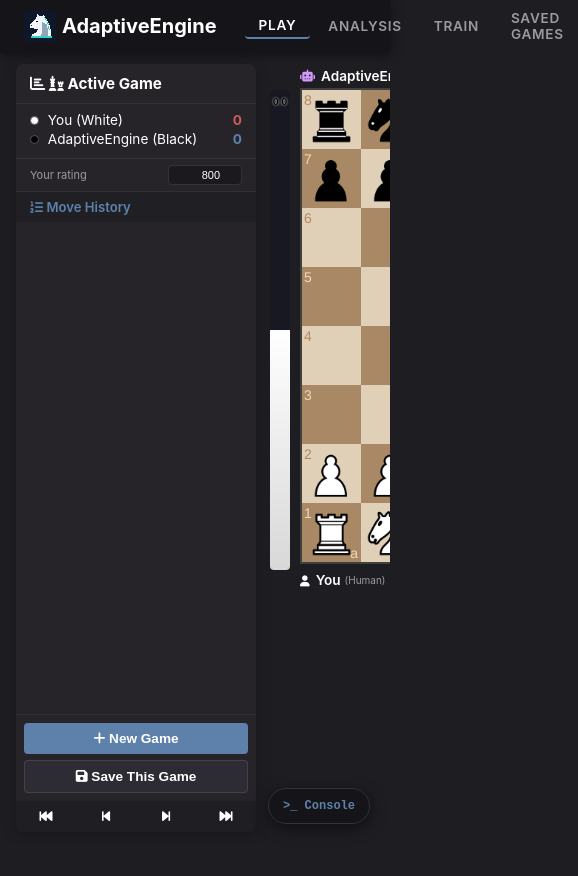
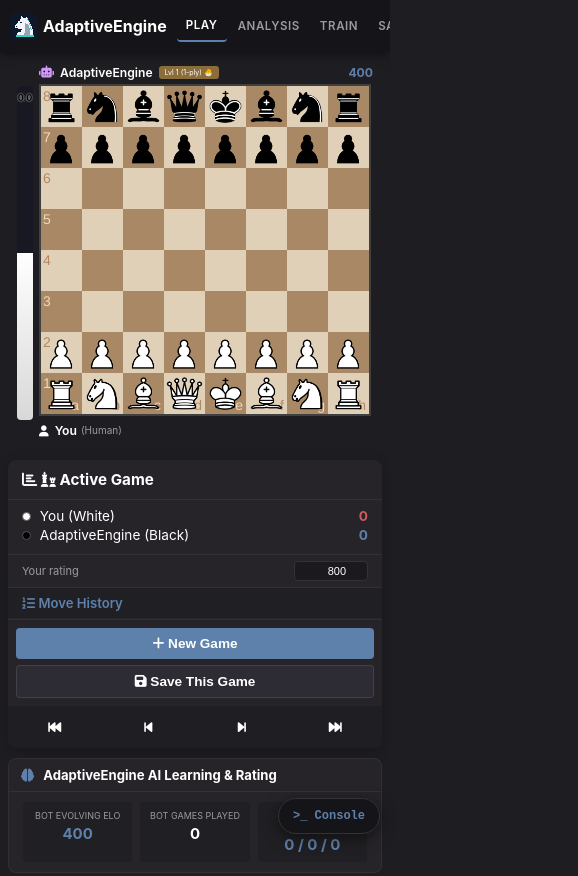
Before and after one commit to itz-alpha-95/Adaptive-Chess-Engine, a website: page index.html in a window 390 px wide. Shown: the top 876 px of the page, 578 px wide, since content can reach past the window. Before the commit the page ends 844 px from the top, so only its background shows below. Drawn offline with Linux system fonts and the light colour scheme; no server answers.

Commit message:
mobile view

```diff
--- a/css/style.css
+++ b/css/style.css
@@ -73,12 +73,15 @@ body {
 /* ── Centre Panel ─────────────────────────────────────────────────────────── */
 .center-panel { flex: 0 0 auto; display: flex; flex-direction: column; align-items: center; }
 .board-wrapper { display: flex; gap: 10px; margin-bottom: 8px; }
-.eval-container { width: 20px; background: var(--box-bg); border-radius: 4px; overflow: hidden; position: relative; margin-top: 26px; height: 480px; flex-shrink: 0; }
+.eval-container { width: 20px; background: var(--box-bg); border-radius: 4px; overflow: hidden; position: relative; margin-top: 26px; height: min(480px, calc(100vw - 84px)); flex-shrink: 0; }
 .eval-bar  { width:100%; height:100%; position:relative; background:#181822; }
 .eval-fill { width:100%; height:50%; background: linear-gradient(180deg, #ffffff 0%, #d8d8d8 100%); position:absolute; bottom:0; transition: height .35s cubic-bezier(0.4,0,0.2,1); }
 .eval-text { position:absolute; width:100%; text-align:center; top:6px; font-size:9px; font-weight:bold; color:#000; z-index:2; text-shadow: 0 0 2px #fff; }
 
 .board-area { position: relative; display: flex; flex-direction: column; }
+.chessboard-shell { position: relative; width: min(480px, calc(100vw - 84px)); aspect-ratio: 1; flex: 0 0 auto; }
+.chessboard-shell #myBoard { width: 100%; position: relative; }
+#board-arrows-svg { position: absolute; inset: 0; width: 100%; height: 100%; pointer-events: none; z-index: 15; }
 .player-tag { display: flex; justify-content: space-between; align-items: center; padding: 2px 0; font-size: 0.85em; height: 24px; }
 .tag-bot { background: var(--accent); color: #fff; font-size: 0.65em; padding: 2px 6px; border-radius: 3px; margin-left: 6px; }
 .tag-elo { color: var(--accent); font-weight: bold; }
@@ -669,3 +672,33 @@ button { border: none; border-radius: 4px; font-size: 0.85em; font-weight: bold;
 
 .human-rating-row { display: flex; align-items: center; justify-content: space-between; gap: 8px; padding: 6px 14px; font-size: 11px; color: var(--text-muted); border-bottom: 1px solid rgba(255,255,255,0.05); }
 .human-rating-row input { width: 74px; background: rgba(0,0,0,0.3); border: 1px solid #333; color: var(--text-main, #ddd); border-radius: 4px; padding: 3px 6px; font-size: 11px; text-align: right; }
+
+/* Main app layout on tablets and phones */
+@media (max-width: 1100px) {
+    body { height: 100vh; height: 100dvh; overflow: auto; }
+    .app-container { flex: 0 0 auto; min-height: 0; overflow: visible; flex-direction: column; align-items: stretch; padding: 12px; }
+    .center-panel { order: 0; flex: 0 0 auto; width: 100%; }
+    .left-panel { order: 1; width: 100%; min-width: 0; min-height: 230px; max-height: 420px; }
+    .right-panel { order: 2; flex: 0 0 auto; width: 100%; overflow: visible; gap: 10px; }
+    .right-panel > * { flex: 0 0 auto; }
+}
+
+@media (max-width: 600px) {
+    .top-nav { height: auto; min-height: 52px; padding: 6px 10px; overflow-x: auto; }
+    .nav-left { min-width: max-content; gap: 2px; }
+    .logo { font-size: 1em; margin-right: 8px; }
+    .brand-logo { width: 27px; height: 27px; flex-basis: 27px; }
+    .nav-link { padding: 8px 9px; font-size: 0.72em; white-space: nowrap; }
+    .app-container { padding: 8px; gap: 10px; }
+    .board-wrapper { gap: 6px; margin-bottom: 8px; max-width: 100%; }
+    .chessboard-shell { width: min(480px, calc(100vw - 56px)); }
+    .eval-container { width: 16px; height: min(480px, calc(100vw - 56px)); margin-top: 26px; }
+    .player-tag { font-size: 0.76em; }
+    .tag-bot { font-size: 0.58em; }
+    .left-panel { max-height: 55vh; min-height: 250px; }
+    .move-controls button { min-height: 42px; }
+    .dash-content { padding: 8px; }
+    #engine-terminal { left: 8px; right: 8px; bottom: 8px; width: auto; height: min(300px, 42vh); }
+    .terminal-fab { right: 10px; bottom: 10px; }
+    .evolution-card { left: 8px; right: 8px; top: 60px; min-width: 0; max-width: none; }
+}
--- a/index.html
+++ b/index.html
@@ -156,9 +156,9 @@
                 <button id="close-replay-btn" class="primary-btn">Resume Active Game</button>
             </div>
 
-            <div style="position:relative;width:480px;height:480px;">
-                <div id="myBoard" style="width:480px;min-width:480px;flex-shrink:0;position:relative;"></div>
-                <svg id="board-arrows-svg" viewBox="0 0 480 480" style="position:absolute;top:0;left:0;width:480px;height:480px;pointer-events:none;z-index:15;"></svg>
+            <div class="chessboard-shell">
+                <div id="myBoard"></div>
+                <svg id="board-arrows-svg" viewBox="0 0 480 480" aria-hidden="true"></svg>
 
                 <!-- ══ CHESS.COM STYLE PROMOTION DIALOG ══════════════════ -->
                 <div id="promotion-dialog" class="promotion-dialog" style="display:none;">
```
